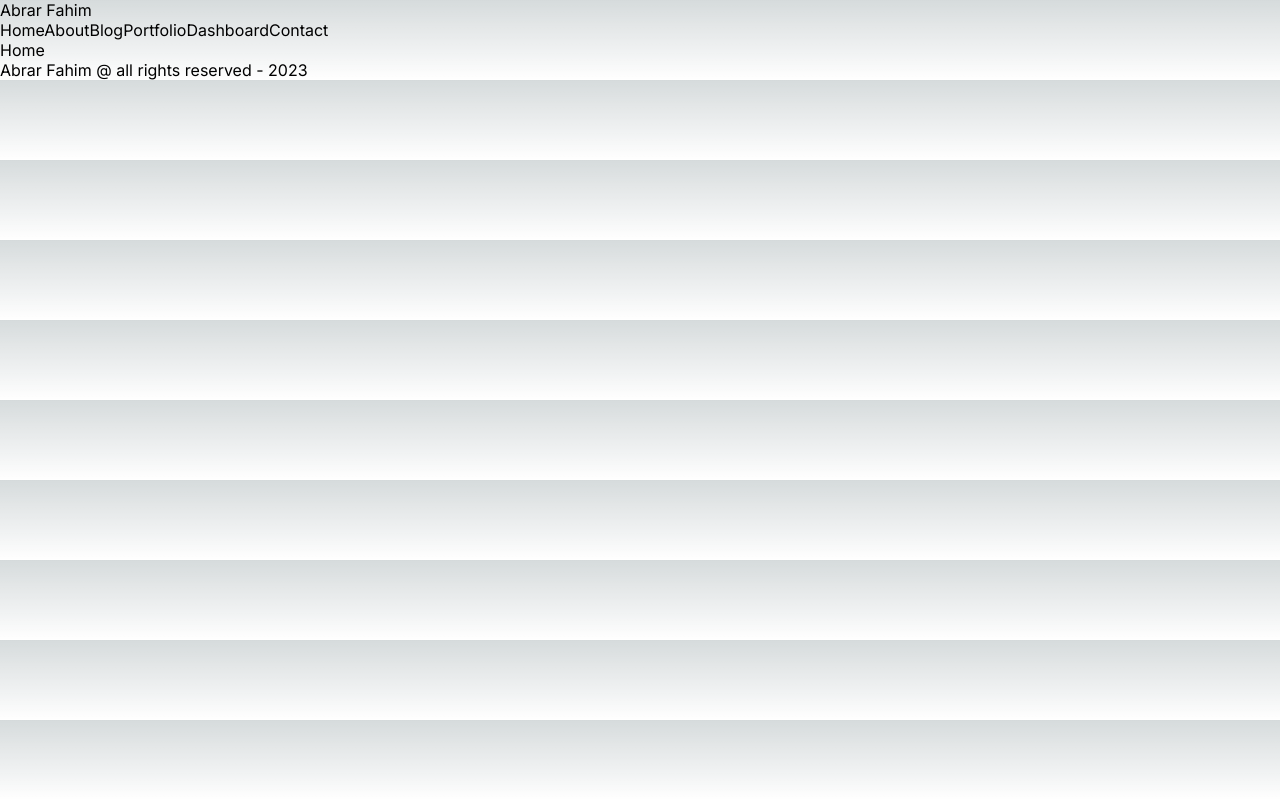
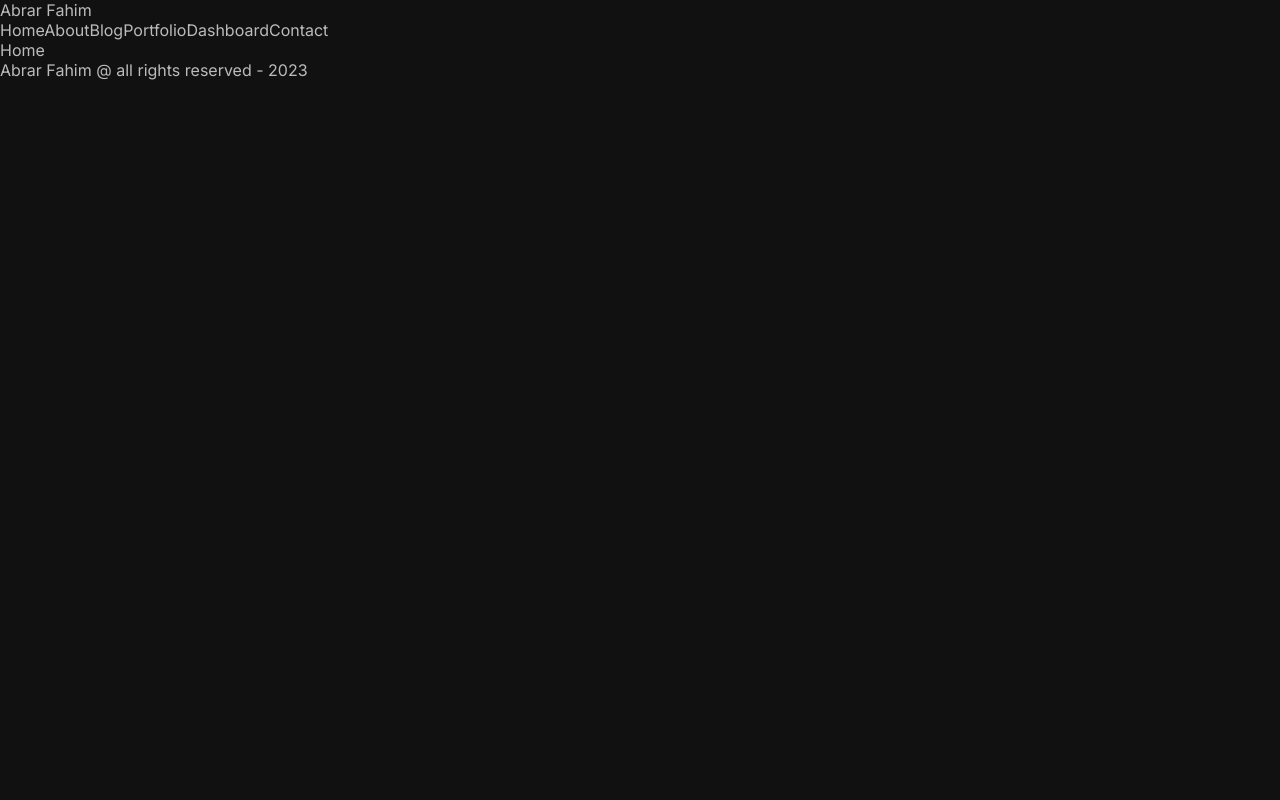
Before and after one commit to Abfahim21/next.js-project, a Next.js app: page / in a window 1280 px wide. Built offline with nearby package versions, Linux system fonts and the light colour scheme.

Commit message:
css adding

```diff
--- a/src/app/globals.css
+++ b/src/app/globals.css
@@ -1,78 +1,3 @@
-:root {
-  --max-width: 1100px;
-  --border-radius: 12px;
-  --font-mono: ui-monospace, Menlo, Monaco, 'Cascadia Mono', 'Segoe UI Mono',
-    'Roboto Mono', 'Oxygen Mono', 'Ubuntu Monospace', 'Source Code Pro',
-    'Fira Mono', 'Droid Sans Mono', 'Courier New', monospace;
-
-  --foreground-rgb: 0, 0, 0;
-  --background-start-rgb: 214, 219, 220;
-  --background-end-rgb: 255, 255, 255;
-
-  --primary-glow: conic-gradient(
-    from 180deg at 50% 50%,
-    #16abff33 0deg,
-    #0885ff33 55deg,
-    #54d6ff33 120deg,
-    #0071ff33 160deg,
-    transparent 360deg
-  );
-  --secondary-glow: radial-gradient(
-    rgba(255, 255, 255, 1),
-    rgba(255, 255, 255, 0)
-  );
-
-  --tile-start-rgb: 239, 245, 249;
-  --tile-end-rgb: 228, 232, 233;
-  --tile-border: conic-gradient(
-    #00000080,
-    #00000040,
-    #00000030,
-    #00000020,
-    #00000010,
-    #00000010,
-    #00000080
-  );
-
-  --callout-rgb: 238, 240, 241;
-  --callout-border-rgb: 172, 175, 176;
-  --card-rgb: 180, 185, 188;
-  --card-border-rgb: 131, 134, 135;
-}
-
-@media (prefers-color-scheme: dark) {
-  :root {
-    --foreground-rgb: 255, 255, 255;
-    --background-start-rgb: 0, 0, 0;
-    --background-end-rgb: 0, 0, 0;
-
-    --primary-glow: radial-gradient(rgba(1, 65, 255, 0.4), rgba(1, 65, 255, 0));
-    --secondary-glow: linear-gradient(
-      to bottom right,
-      rgba(1, 65, 255, 0),
-      rgba(1, 65, 255, 0),
-      rgba(1, 65, 255, 0.3)
-    );
-
-    --tile-start-rgb: 2, 13, 46;
-    --tile-end-rgb: 2, 5, 19;
-    --tile-border: conic-gradient(
-      #ffffff80,
-      #ffffff40,
-      #ffffff30,
-      #ffffff20,
-      #ffffff10,
-      #ffffff10,
-      #ffffff80
-    );
-
-    --callout-rgb: 20, 20, 20;
-    --callout-border-rgb: 108, 108, 108;
-    --card-rgb: 100, 100, 100;
-    --card-border-rgb: 200, 200, 200;
-  }
-}
-
 * {
   box-sizing: border-box;
   padding: 0;
@@ -83,25 +8,11 @@
 body {
   max-width: 100vw;
   overflow-x: hidden;
+  background-color: #111;
+  color: #bbb;
 }
 
-body {
-  color: rgb(var(--foreground-rgb));
-  background: linear-gradient(
-      to bottom,
-      transparent,
-      rgb(var(--background-end-rgb))
-    )
-    rgb(var(--background-start-rgb));
+a{
+  text-decoration: none;
+  color: inherit;
 }
-
-a {
-  color: inherit;
-  text-decoration: none;
-}
-
-@media (prefers-color-scheme: dark) {
-  html {
-    color-scheme: dark;
-  }
-}
```
